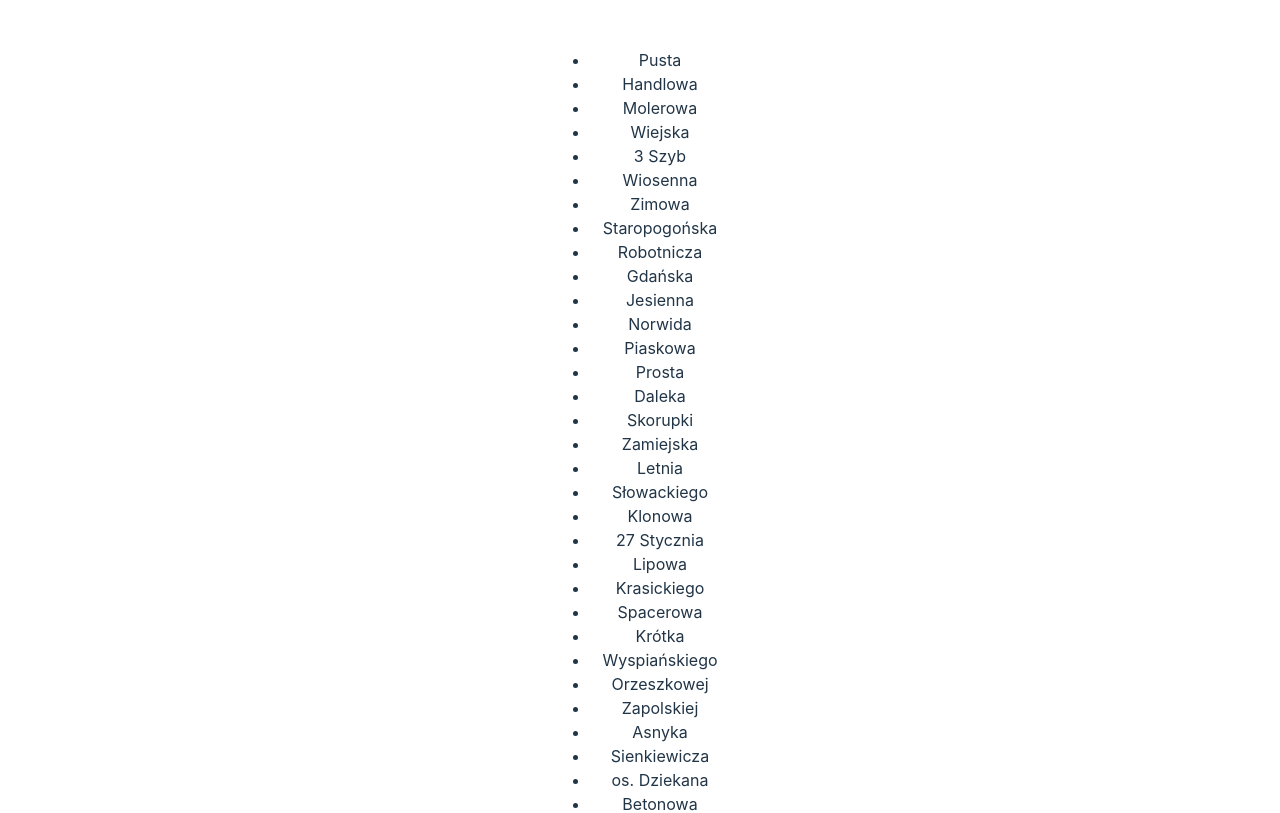
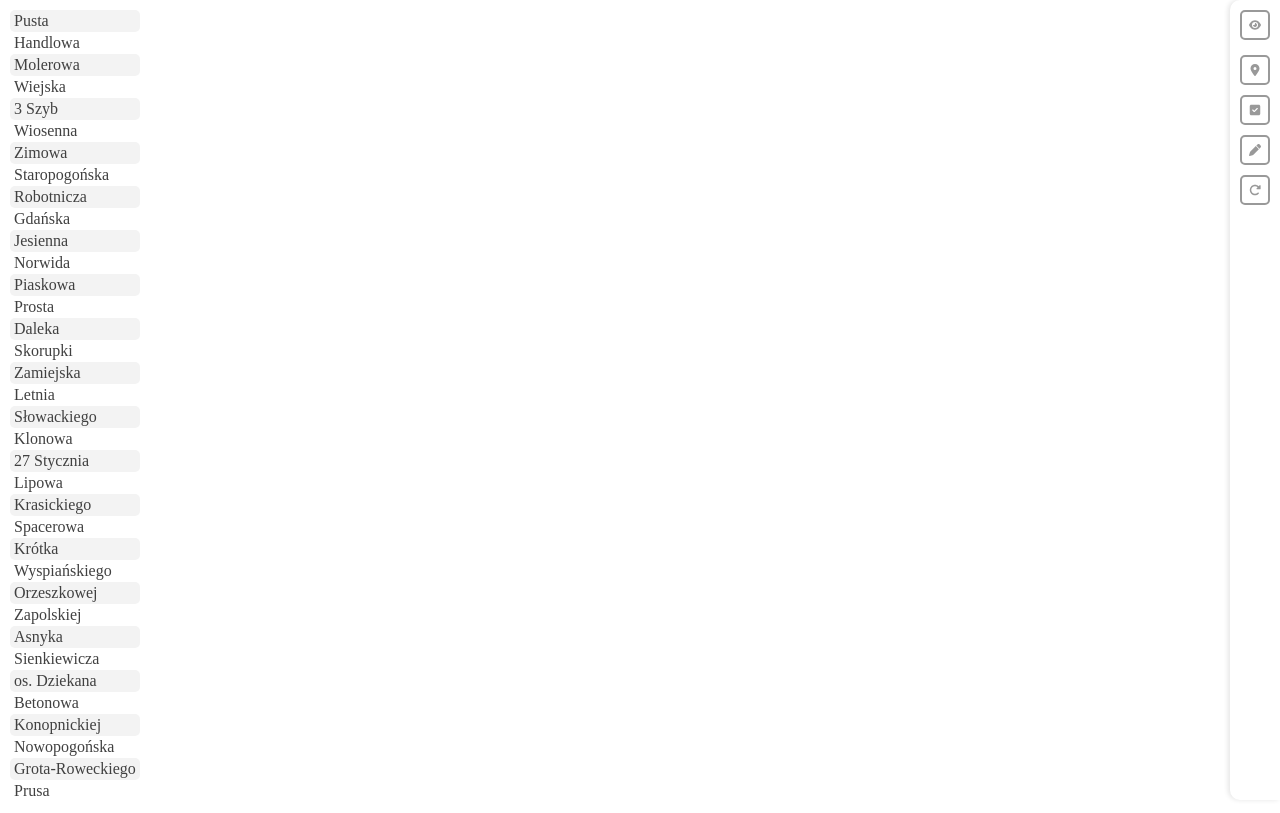
Before and after one commit to Tapio-adro/addresses-app, a React (Vite) app: page / in a window 1280 px wide. Shown: the top 813 px of the page. Built offline with nearby package versions, Linux system fonts and the light colour scheme.

Commit message:
List design and sidebar with buttons

```diff
--- a/index.html
+++ b/index.html
@@ -4,7 +4,7 @@
     <meta charset="UTF-8" />
     <link rel="icon" type="image/svg+xml" href="/vite.svg" />
     <meta name="viewport" content="width=device-width, initial-scale=1.0" />
-    <title>Vite + React + TS</title>
+    <title>Список адрес</title>
   </head>
   <body>
     <div id="root"></div>
--- a/package.json
+++ b/package.json
@@ -14,6 +14,7 @@
     "@fortawesome/free-regular-svg-icons": "^6.4.0",
     "@fortawesome/free-solid-svg-icons": "^6.4.0",
     "@fortawesome/react-fontawesome": "^0.2.0",
+    "classnames": "^2.3.2",
     "react": "^18.2.0",
     "react-dom": "^18.2.0"
   },
--- a/src/App.tsx
+++ b/src/App.tsx
@@ -1,27 +1,56 @@
-import { useState } from 'react'
+// import React, { useState } from 'react'
+import classNames from 'classnames';
 import streetsData from './StreetsData.tsx';
 // import reactLogo from './assets/react.svg'
 // import viteLogo from '/vite.svg'
-import './App.css'
+import './assets/css/style.css'
 
-// import { FontAwesomeIcon } from "@fortawesome/react-fontawesome";
-// import { faHippo } from "@fortawesome/free-solid-svg-icons";
+import { FontAwesomeIcon } from "@fortawesome/react-fontawesome";
+import { faEye } from "@fortawesome/free-solid-svg-icons";
+import { faLocationDot } from "@fortawesome/free-solid-svg-icons";
+import { faSquareCheck } from "@fortawesome/free-solid-svg-icons";
+import { faPen } from "@fortawesome/free-solid-svg-icons";
+import { faRotateRight } from "@fortawesome/free-solid-svg-icons";
+import { faArrowLeft } from "@fortawesome/free-solid-svg-icons";
 
 
 function App() {
-  console.log(streetsData);
-
-  const streetsList = streetsData.map(streetObject =>
-    <li>
-      { streetObject.name }
-    </li>
-  );
+  const streetsList = streetsData.map(streetObject => {
+    let listItemClasses = classNames(
+      "list_item",
+      {'grey_bg': streetObject.index % 2 == 0}
+    );
+    return (
+      <div
+        className={listItemClasses}
+        key={streetObject.index}
+        >
+        { streetObject.name }
+      </div>
+    )
+  });
 
   return (
     <>
-      <ul>
-        {streetsList}
-      </ul>
+      <main>
+        <div id="list">
+          {streetsList}
+        </div>
+        <div
+          id="sidebar"
+        >
+          <div id="action_buttons">
+            <button>
+              <FontAwesomeIcon icon={faEye} />
+            </button>
+            <FontAwesomeIcon icon={faLocationDot} />
+            <FontAwesomeIcon icon={faSquareCheck} />
+            <FontAwesomeIcon icon={faPen} />
+            <FontAwesomeIcon icon={faRotateRight} />
+          </div>
+          {/* <FontAwesomeIcon icon={faArrowLeft} /> */}
+        </div>
+      </main>
     </>
   )
 }
--- a/src/StreetsData.tsx
+++ b/src/StreetsData.tsx
@@ -64,6 +64,7 @@ let defaultStreets: string[] = [
 
 type StreetObject = {
   name: string;
+  index: number;
   isEnabled: boolean;
   isEnabledByDefault: boolean;
   adresses: string[];
@@ -71,10 +72,11 @@ type StreetObject = {
 
 let streetsData: StreetObject[] = [];
 
-for (const street of streets) {
+for (const [index, street] of streets.entries()) {
   let isEnabledByDefault = defaultStreets.includes(street);
   let streetObject: StreetObject = {
     name: street,
+    index: index,
     isEnabled: isEnabledByDefault,
     isEnabledByDefault: isEnabledByDefault,
     adresses: []
--- /dev/null
+++ b/src/assets/css/style.css
@@ -0,0 +1,53 @@
+body {
+  overflow-y: hidden;
+}
+
+main {
+  padding: 10px;
+  margin-right: 50px;
+  overflow-y: scroll;
+  height: 100vh;
+}
+
+#list {
+  display: inline-block;
+}
+
+#list .list_item {
+  padding: 2px 4px;
+  color: #404040;
+  border-radius: 5px;
+}
+#list .list_item.grey_bg {
+  background: #f3f3f3;
+}
+
+#sidebar {
+  position: fixed;
+  right: 0;
+  top: 0;
+  width: 50px;
+  height: 100vh;
+  box-shadow: -2px 0 5px rgba(0, 0, 0, 0.1);
+  border-top-left-radius: 10px;
+  border-bottom-left-radius: 10px;
+}
+
+#action_buttons {
+  display: flex;
+  flex-direction: column;
+  align-items: center;
+  row-gap: 10px;
+  padding-top: 10px;
+  width: 100%;
+  height: 100%;
+}
+#action_buttons svg {
+  box-sizing: border-box;
+  padding: 7px;
+  color: #999999;
+  width: 30px;
+  height: 30px;
+  border-radius: 5px;
+  border: 2px solid #999999;
+}/*# sourceMappingURL=style.css.map */
--- a/src/assets/css/style.sass
+++ b/src/assets/css/style.sass
@@ -0,0 +1,53 @@
+$lightgreen: #06e090
+$green: #04AA6D
+$lightgrey: #f3f3f3
+$grey: #ddd
+$midgrey: #999999
+$textgrey: #666
+$darkgrey: #404040
+
+
+body
+  overflow-y: hidden
+main
+  padding: 10px
+  margin-right: 50px
+  overflow-y: scroll
+  height: 100vh
+#list
+  display: inline-block
+#list .list_item
+  padding: 2px 4px
+  color: $darkgrey
+  border-radius: 5px
+  &.grey_bg
+    background: $lightgrey
+
+#sidebar
+  position: fixed
+  // border: 1px solid #000
+  right: 0
+  top: 0
+  width: 50px
+  height: 100vh
+  box-shadow: -2px 0 5px rgba(0, 0, 0, 0.1)
+  border-top-left-radius: 10px
+  border-bottom-left-radius: 10px
+  // &.open
+
+#action_buttons
+  display: flex
+  flex-direction: column
+  align-items: center
+  row-gap: 10px
+  padding-top: 10px
+  width: 100%
+  height: 100%
+  svg
+    box-sizing: border-box
+    padding: 7px
+    color: $midgrey
+    width: 30px
+    height: 30px
+    border-radius: 5px
+    border: 2px solid $midgrey
--- /dev/null
+++ b/src/assets/css/styleReset.css
@@ -0,0 +1,20 @@
+*,*::before,*::after{box-sizing:border-box;}ul[class],ol[class]{padding:0;}body,h1,h2,h3,h4,p,ul[class],ol[class],li,figure,figcaption,blockquote,dl,dd{margin:0;}
+* {
+  margin: 0;
+}
+button {
+  background: none repeat scroll 0 0 transparent;
+  border: medium none;
+  border-spacing: 0;
+  color: #26589F;
+  font-family: 'PT Sans Narrow',sans-serif;
+  font-size: 16px;
+  font-weight: normal;
+  line-height: 1.42rem;
+  list-style: none outside none;
+  margin: 0;
+  padding: 0;
+  text-align: left;
+  text-decoration: none;
+  text-indent: 0;
+}
--- a/src/main.tsx
+++ b/src/main.tsx
@@ -1,7 +1,7 @@
 import React from 'react'
 import ReactDOM from 'react-dom/client'
 import App from './App.tsx'
-import './index.css'
+import './assets/css/styleReset.css'
 
 ReactDOM.createRoot(document.getElementById('root') as HTMLElement).render(
   <React.StrictMode>
```
Also changed, not shown: 2 other files (tests, documents, lock files or other folders).
